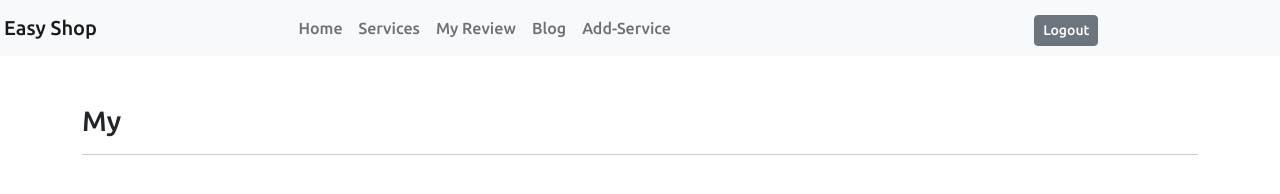
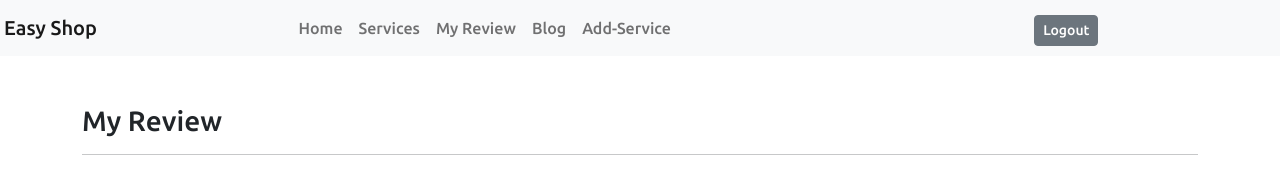
Before and after one commit to Bashar234/easy-shop-client-side, a React (Create React App) app: page /my-review in a window 1280 px wide. Shown: the top 194 px of the page. Built offline with nearby package versions, Linux system fonts and the light colour scheme; no server answers; sample sign-in values are in the browser's storage.

Commit message:
review part correction

```diff
--- a/src/Screen/MyReview.js
+++ b/src/Screen/MyReview.js
@@ -64,7 +64,7 @@ const MyReview = () => {
 
   return (
     <div className="container my-5">
-      <h3>My </h3>
+      <h3>My Review</h3>
       <hr />
       <div className="editReviewForm my-3">
         {editForm && (
```
